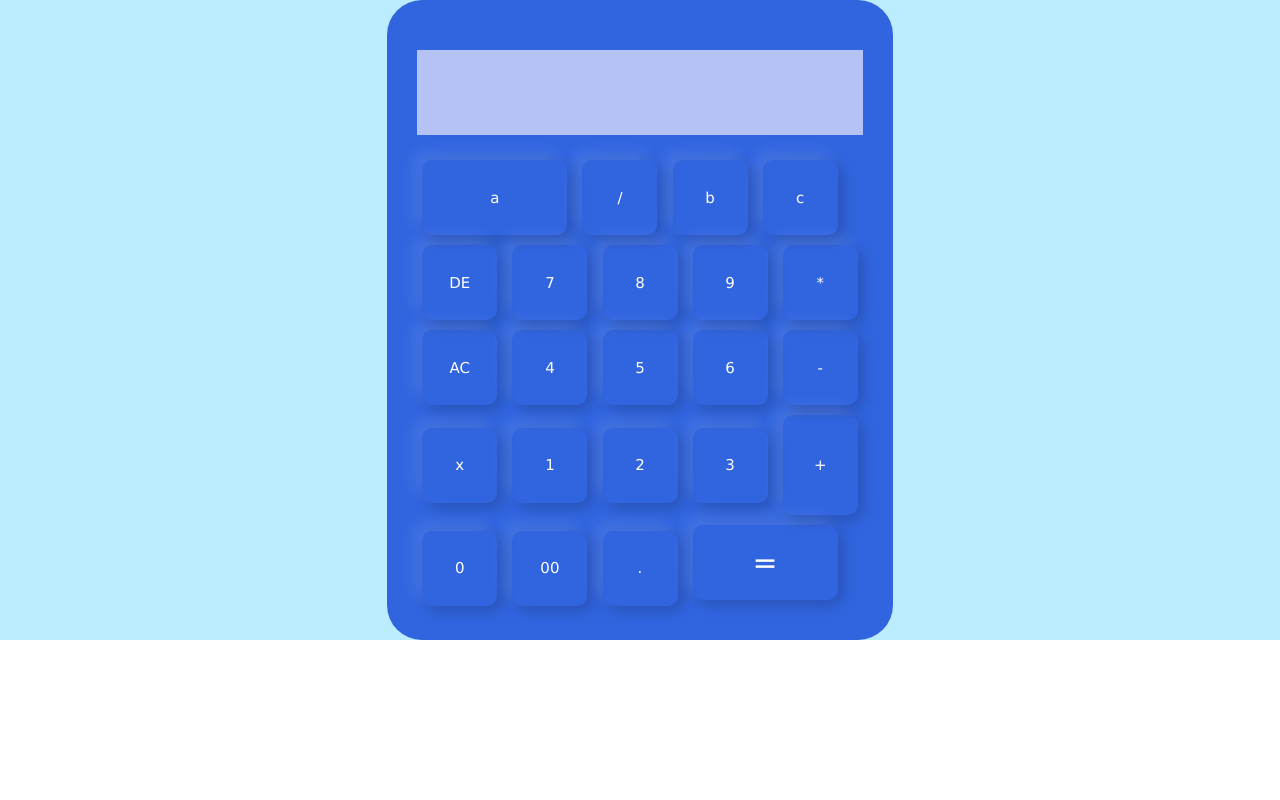
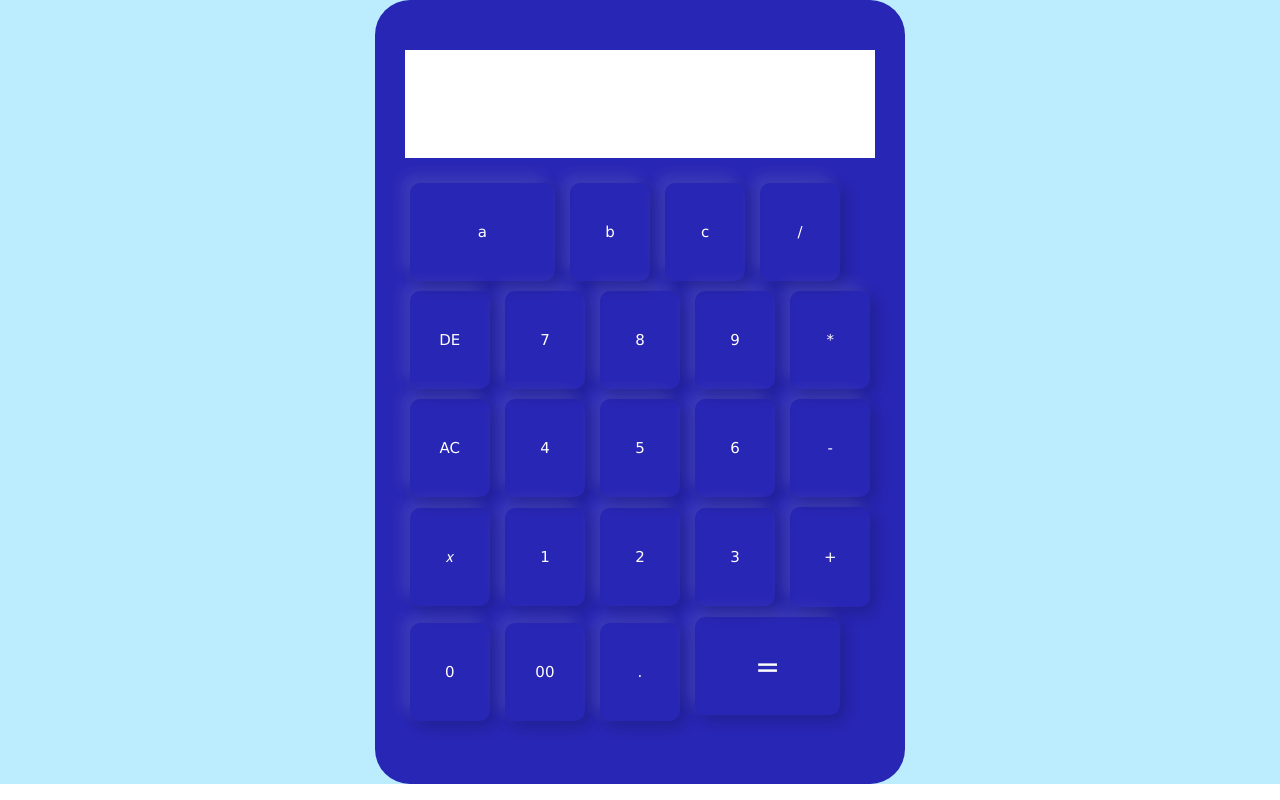
Before and after one commit to Not-Chidi/My-Advanced-Calculator, a plain HTML site: page index.html in a window 1280 px wide. Drawn offline with Linux system fonts and the light colour scheme.

Commit message:
Add files via upload

```diff
--- a/index.html
+++ b/index.html
@@ -17,9 +17,9 @@
 
                 <div>
                     <input type="button" value="a" class="a" onclick="display.value += 'a' ">
-                    <input type="button" value="/" onclick="display.value += '/' ">
                     <input type="button" value="b" onclick="display.value += 'b' ">
-                    <input type="button" value="c" onclick="display.value +='c' ">
+                    <input type="button" value="c" onclick="display.value += 'c' ">
+                    <input type="button" value="/" onclick="display.value +='/' ">
                 </div>
 
                 <div>
@@ -39,7 +39,7 @@
                 </div>
 
                 <div>
-                    <input type="button" value="x" onclick="display.value += 'x' ">
+                    <input type="button" value="𝑥" onclick="display.value += 'x' ">
                     <input type="button" value="1" onclick="display.value += '1' ">
                     <input type="button" value="2" onclick="display.value += '2' ">
                     <input type="button" value="3" onclick="display.value += '3' ">
--- a/style.css
+++ b/style.css
@@ -7,14 +7,14 @@
 
 .container{
     width: 100%;
-    height: 80vh;
+    height: 98vh;
     background-color: rgb(187, 237,255);
     justify-content: center;
     display: flex;
 }
 
 .calculator{
-    background-color: #3165e0;;
+    background-color: #2826b4;;
     padding: 30px;
     border-radius: 35px;
 }
@@ -22,8 +22,8 @@
 .calculator form input{
     border: 0;
     outline: 0;
-    width: 75px;
-    height: 75px;
+    width: 80px;
+    height: 98px;
     border-radius: 10px;
     box-shadow: -8px -8px 15px rgba(255, 255, 255, 0.1), 5px 5px 15px rgba(0, 0, 0, 0.2);
     background-color: transparent;
@@ -36,7 +36,7 @@ form .display{
     display: flex;
     justify-content: flex-end;
     margin: 20px 0;
-    background-color: #b4c3f3;
+    background-color: #ffffff;
 }
 
 form .display input{
```
